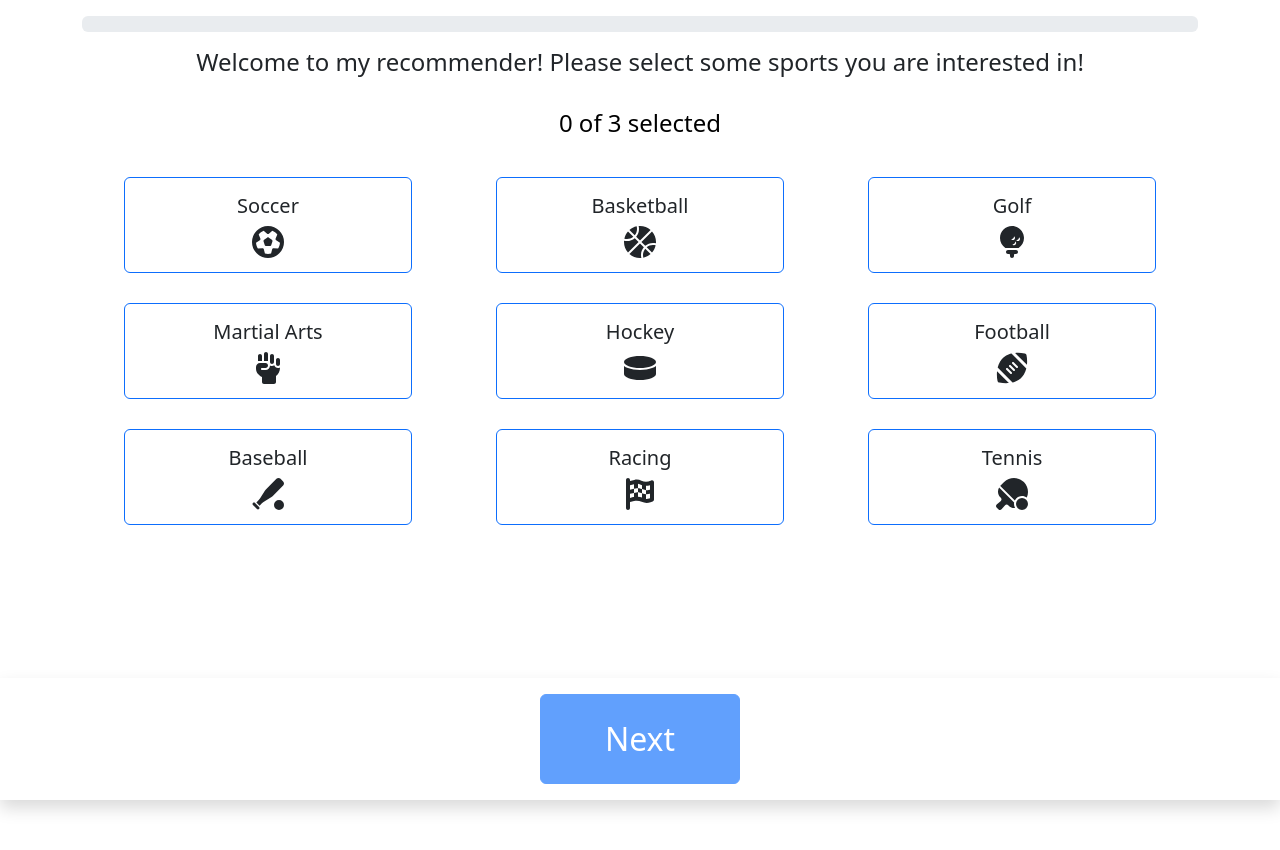
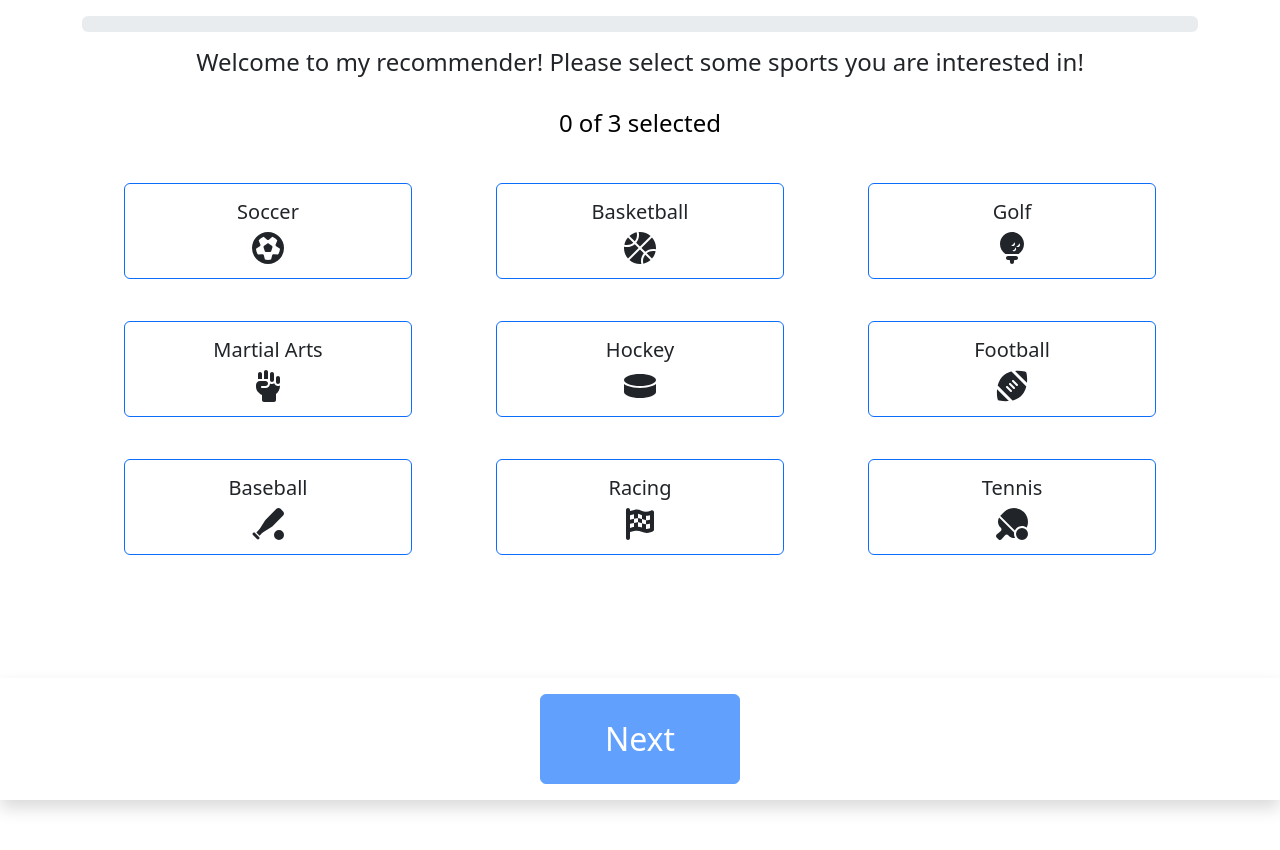
Before and after one commit to tordbm/master-user-study, a Vue app: page / in a window 1280 px wide. Shown: the top 850 px of the page. Built offline with nearby package versions, Linux system fonts and the light colour scheme.

Commit message:
fix button y padding

```diff
--- a/src/pages/StartPage.vue
+++ b/src/pages/StartPage.vue
@@ -63,6 +63,7 @@ export default defineComponent({
 <style scoped>
 .category-button {
   transition: background-color 0.3s ease;
+  --bs-btn-padding-y: 0.75rem;
 }
 
 .category-button.active {
```
